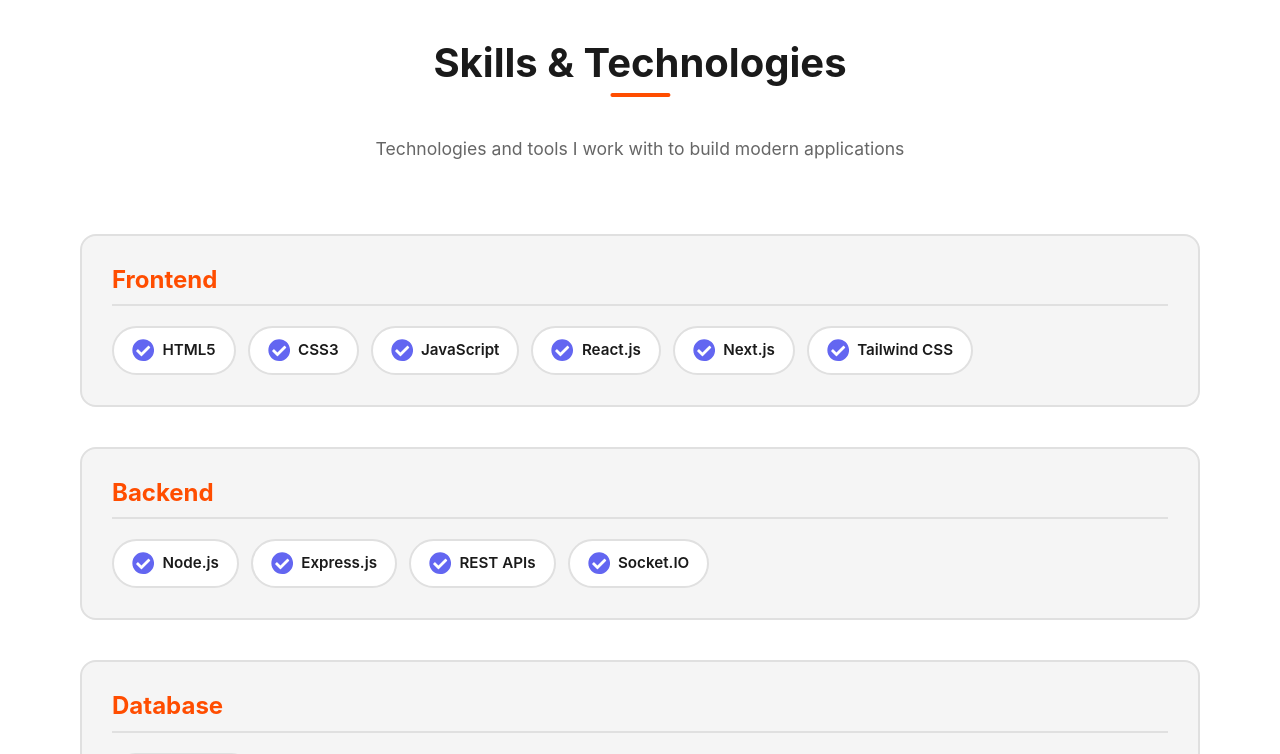
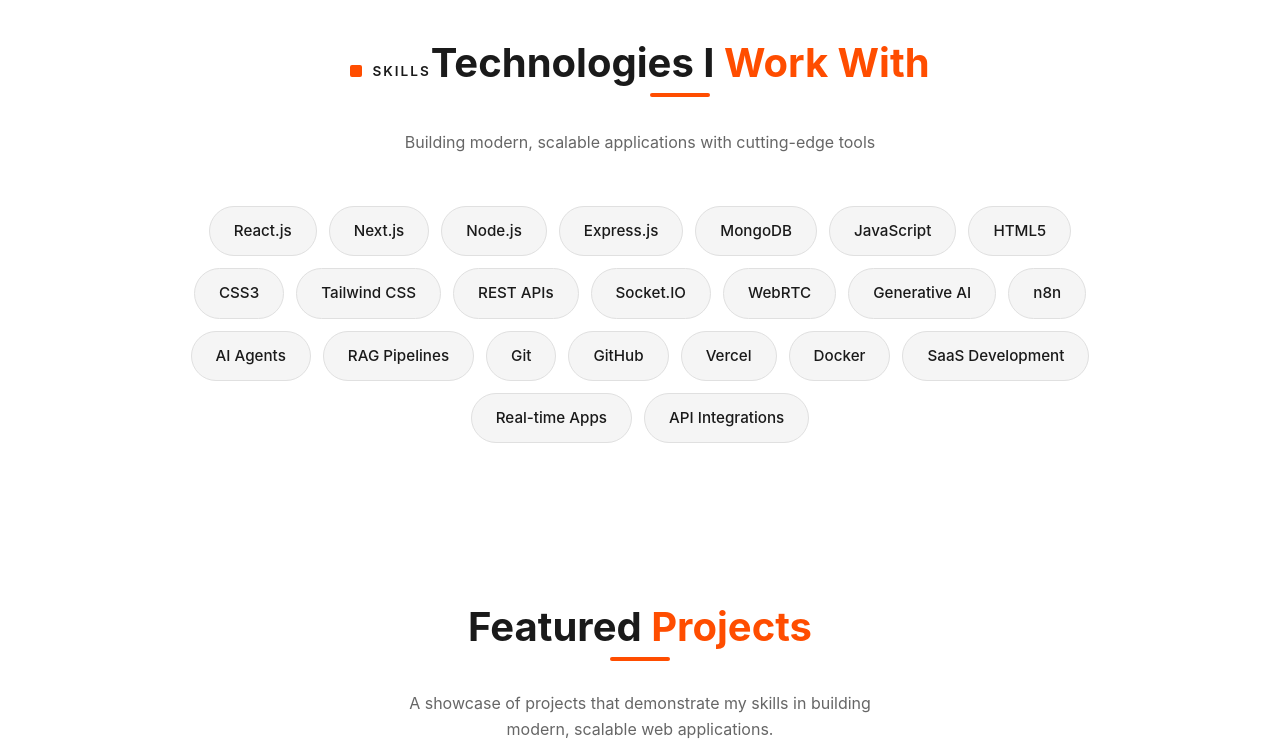
Before and after one commit to ShyamCoder2024/Portfolio, a React (Vite) app: page / in a window 1280 px wide. Shown: the part 1540-2294 px from the top of the page. Built offline with nearby package versions, Linux system fonts and the light colour scheme.

Commit message:
Redesign Skills section - clean tag cloud layout

```diff
--- a/src/components/Skills.css
+++ b/src/components/Skills.css
@@ -2,136 +2,112 @@
     background: var(--bg-color);
 }
 
-.skills-description {
+/* Header */
+.skills-header {
     text-align: center;
-    color: var(--text-secondary);
-    font-size: 1.1rem;
     margin-bottom: 50px;
-    max-width: 600px;
-    margin-left: auto;
-    margin-right: auto;
 }
 
-.skills-categories {
-    display: flex;
-    flex-direction: column;
-    gap: 40px;
-    max-width: 1200px;
-    margin: 0 auto;
-    padding: 20px;
+.skills-title {
+    font-size: 2.5rem;
+    font-weight: 700;
+    line-height: 1.2;
+    margin-bottom: 1rem;
+    text-align: center;
+    display: inline-block;
+    position: relative;
+    left: 0;
+    transform: none;
 }
 
-.skill-category {
-    background: var(--card-bg);
-    padding: 30px;
-    border-radius: 16px;
-    border: 2px solid var(--border-color);
-    transition: all 0.3s ease;
+.skills-title::after {
+    content: '';
+    position: absolute;
+    bottom: -10px;
+    left: 50%;
+    transform: translateX(-50%);
+    width: 60px;
+    height: 4px;
+    background-color: var(--accent-color);
+    border-radius: 2px;
 }
 
-.skill-category:hover {
-    border-color: var(--accent-color);
-    box-shadow: 0 8px 25px rgba(0, 0, 0, 0.15);
+.skills-title span {
+    color: var(--accent-color);
 }
 
-.category-title {
-    font-size: 1.5rem;
-    font-weight: 700;
-    color: var(--accent-color);
-    margin-bottom: 20px;
-    padding-bottom: 10px;
-    border-bottom: 2px solid var(--border-color);
+.skills-tagline {
+    font-size: 1rem;
+    color: var(--text-secondary);
+    text-align: center;
+    line-height: 1.6;
+    max-width: 500px;
+    margin: 1.5rem auto 0;
 }
 
-.category-skills {
+/* Skills Cloud - Clean Tag Layout */
+.skills-cloud {
     display: flex;
     flex-wrap: wrap;
+    justify-content: center;
     gap: 12px;
+    max-width: 900px;
+    margin: 0 auto;
 }
 
-.skill-badge {
+.skill-tag {
     display: inline-flex;
     align-items: center;
-    gap: 8px;
-    background: var(--bg-color);
-    padding: 10px 18px;
-    border-radius: 25px;
-    border: 2px solid var(--border-color);
+    padding: 12px 24px;
+    background: var(--card-bg);
+    color: var(--text-color);
+    font-size: 0.95rem;
+    font-weight: 500;
+    border-radius: 30px;
+    border: 1px solid var(--border-color);
     transition: all 0.3s ease;
-    cursor: pointer;
+    cursor: default;
 }
 
-.skill-badge:hover {
+.skill-tag:hover {
     border-color: var(--accent-color);
-    box-shadow: 0 4px 15px rgba(0, 0, 0, 0.1);
-    transform: scale(1.05);
+    background: var(--text-color);
+    color: var(--bg-color);
+    transform: translateY(-2px);
 }
 
-.skill-badge-icon {
-    font-size: 1.4rem;
-    display: flex;
-    align-items: center;
-    justify-content: center;
-}
-
-.skill-badge-name {
-    font-size: 0.95rem;
-    font-weight: 600;
-    color: var(--text-color);
-    white-space: nowrap;
-}
-
-/* Responsive */
+/* Responsive - Tablet */
 @media (max-width: 768px) {
-    .skills-categories {
-        gap: 30px;
-        padding: 15px;
+    .skills-title {
+        font-size: 2rem;
     }
 
-    .skill-category {
-        padding: 20px;
-    }
-
-    .category-title {
-        font-size: 1.3rem;
-    }
-
-    .category-skills {
+    .skills-cloud {
         gap: 10px;
     }
 
-    .skill-badge {
-        padding: 8px 14px;
+    .skill-tag {
+        padding: 10px 18px;
+        font-size: 0.9rem;
+    }
+}
+
+/* Responsive - Mobile */
+@media (max-width: 480px) {
+    .skills-title {
+        font-size: 1.8rem;
     }
 
-    .skill-badge-icon {
-        font-size: 1.2rem;
+    .skills-tagline {
+        font-size: 0.95rem;
     }
 
-    .skill-badge-name {
+    .skills-cloud {
+        gap: 8px;
+    }
+
+    .skill-tag {
+        padding: 8px 14px;
         font-size: 0.85rem;
     }
 }
-
-@media (max-width: 480px) {
-    .skill-category {
-        padding: 15px;
-    }
-
-    .category-title {
-        font-size: 1.1rem;
-        margin-bottom: 15px;
-    }
-
-    .skill-badge {
-        padding: 7px 12px;
-    }
-
-    .skill-badge-icon {
-        font-size: 1.1rem;
-    }
-
-    .skill-badge-name {
-        font-size: 0.8rem;
-    }
-}
--- a/src/components/Skills.jsx
+++ b/src/components/Skills.jsx
@@ -1,80 +1,63 @@
 import React from 'react';
 // eslint-disable-next-line no-unused-vars
 import { motion } from 'framer-motion';
-import { FaCheckCircle } from 'react-icons/fa';
 import './Skills.css';
 
 const Skills = () => {
-    const skillCategories = [
-        {
-            category: 'Frontend',
-            skills: ['HTML5', 'CSS3', 'JavaScript', 'React.js', 'Next.js', 'Tailwind CSS']
-        },
-        {
-            category: 'Backend',
-            skills: ['Node.js', 'Express.js', 'REST APIs', 'Socket.IO']
-        },
-        {
-            category: 'Database',
-            skills: ['MongoDB']
-        },
-        {
-            category: 'Automation & AI',
-            skills: ['n8n', 'AI Agents', 'Prompt Engineering', 'RAG Pipelines', 'Document Automation']
-        },
-        {
-            category: 'Tools',
-            skills: ['Git', 'GitHub', 'Postman', 'VS Code']
-        },
-        {
-            category: 'Cloud & Deployment',
-            skills: ['Vercel', 'Render', 'Railway', 'Netlify']
-        },
-        {
-            category: 'Other Skills',
-            skills: ['SaaS Development', 'Real-time Apps', 'CRM & Automation Workflows', 'API Integrations']
-        }
+    const skills = [
+        // Core Development
+        'React.js', 'Next.js', 'Node.js', 'Express.js', 'MongoDB',
+        // Languages & Styling
+        'JavaScript', 'HTML5', 'CSS3', 'Tailwind CSS',
+        // Real-time & APIs
+        'REST APIs', 'Socket.IO', 'WebRTC',
+        // AI & Automation
+        'Generative AI', 'n8n', 'AI Agents', 'RAG Pipelines',
+        // DevOps & Tools
+        'Git', 'GitHub', 'Vercel', 'Docker',
+        // Domains
+        'SaaS Development', 'Real-time Apps', 'API Integrations'
     ];
 
     return (
         <section id="skills" className="skills">
-            <h2 className="heading">Skills & <span>Technologies</span></h2>
-            <p className="skills-description">
-                Technologies and tools I work with to build modern applications
-            </p>
+            <motion.div
+                className="skills-header"
+                initial={{ opacity: 0, y: 30 }}
+                whileInView={{ opacity: 1, y: 0 }}
+                transition={{ duration: 0.6 }}
+                viewport={{ once: true }}
+            >
+                <div className="section-label">Skills</div>
+                <h2 className="skills-title">
+                    Technologies I <span>Work With</span>
+                </h2>
+                <p className="skills-tagline">
+                    Building modern, scalable applications with cutting-edge tools
+                </p>
+            </motion.div>
 
-            <div className="skills-categories">
-                {skillCategories.map((category, categoryIndex) => (
-                    <motion.div
-                        className="skill-category"
-                        key={categoryIndex}
-                        initial={{ opacity: 0, y: 20 }}
-                        whileInView={{ opacity: 1, y: 0 }}
-                        transition={{ duration: 0.5, delay: categoryIndex * 0.1 }}
+            <motion.div
+                className="skills-cloud"
+                initial={{ opacity: 0 }}
+                whileInView={{ opacity: 1 }}
+                transition={{ duration: 0.5, delay: 0.2 }}
+                viewport={{ once: true }}
+            >
+                {skills.map((skill, index) => (
+                    <motion.span
+                        className="skill-tag"
+                        key={index}
+                        initial={{ opacity: 0, scale: 0.8 }}
+                        whileInView={{ opacity: 1, scale: 1 }}
+                        transition={{ duration: 0.3, delay: index * 0.03 }}
                         viewport={{ once: true }}
+                        whileHover={{ scale: 1.05 }}
                     >
-                        <h3 className="category-title">{category.category}</h3>
-                        <div className="category-skills">
-                            {category.skills.map((skill, skillIndex) => (
-                                <motion.div
-                                    className="skill-badge"
-                                    key={skillIndex}
-                                    initial={{ opacity: 0, scale: 0.9 }}
-                                    whileInView={{ opacity: 1, scale: 1 }}
-                                    transition={{ duration: 0.3, delay: (categoryIndex * 0.1) + (skillIndex * 0.05) }}
-                                    viewport={{ once: true }}
-                                    whileHover={{ scale: 1.05, transition: { duration: 0.2 } }}
-                                >
-                                    <span className="skill-badge-icon" style={{ color: '#6366f1' }}>
-                                        <FaCheckCircle />
-                                    </span>
-                                    <span className="skill-badge-name">{skill}</span>
-                                </motion.div>
-                            ))}
-                        </div>
-                    </motion.div>
+                        {skill}
+                    </motion.span>
                 ))}
-            </div>
+            </motion.div>
         </section>
     );
 };
```
